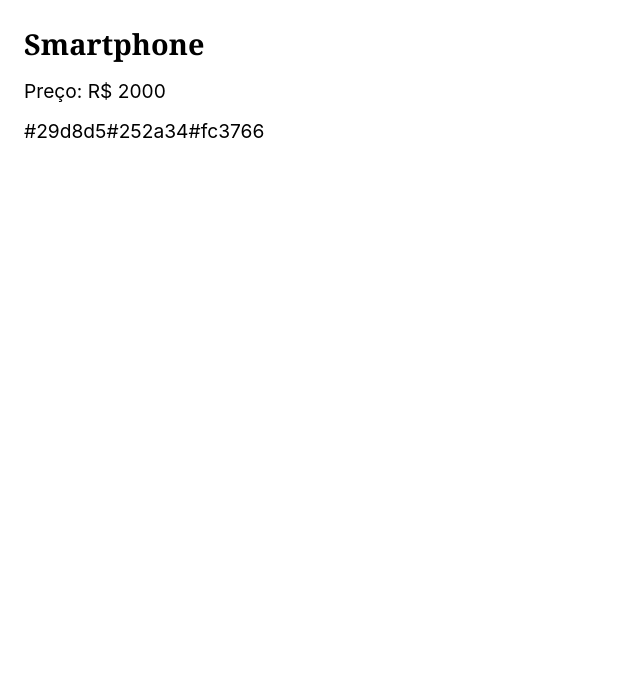
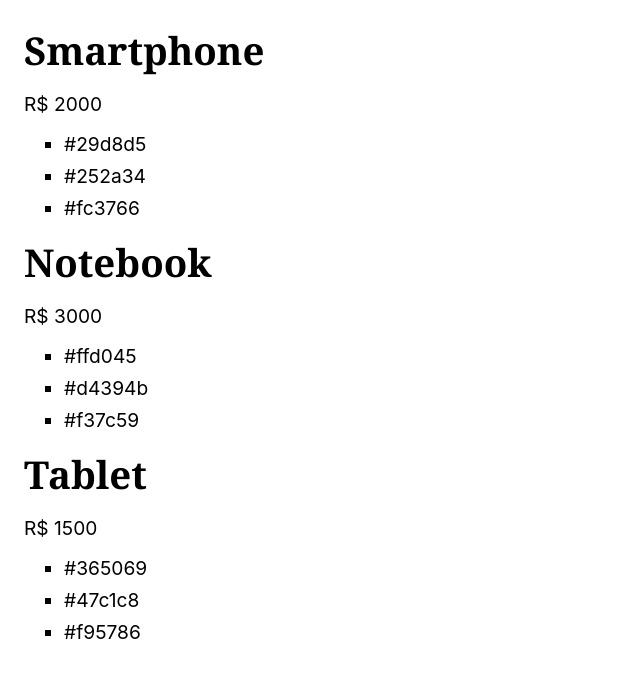
Before and after one commit to iagobalbino/origamid-react, a React (Create React App) app: page / in a window 1280 px wide. Shown: the top 678 px of the page, without its empty margins (0-640 px from the left). Built offline with nearby package versions, Linux system fonts and the light colour scheme.

Commit message:
App.js updated

```diff
--- a/src/App.js
+++ b/src/App.js
@@ -20,16 +20,30 @@ const produtos = [
     cores: ['#365069', '#47c1c8', '#f95786'],
   },
 ];
-// conseguir colocar as cores na tela
+// consegui colocar os objetos e o array de cores na tela
 const App = () => {
   const cores = produtos[0].cores;
   console.log(cores)
 
-  return <section>
-    <h1>{produtos[0].nome}</h1>
-    <p>Preço: {produtos[0].preco}</p>
-    <p>{cores}</p>
-  </section>;
+  return (
+    <div>
+      {
+          produtos.map((produto) => (
+            <div>
+              <h1 key={produto.nome}>{produto.nome}</h1>
+              <p key={produto.preco}>{produto.preco}</p>
+              <ul>
+                {produto.cores.map((cor) => (
+                  <li key={cor}>{cor}</li>
+                ))}
+              </ul>
+            </div>
+
+        ))
+      }
+    </div>
+  );
+
 };
 
 export default App;
```
